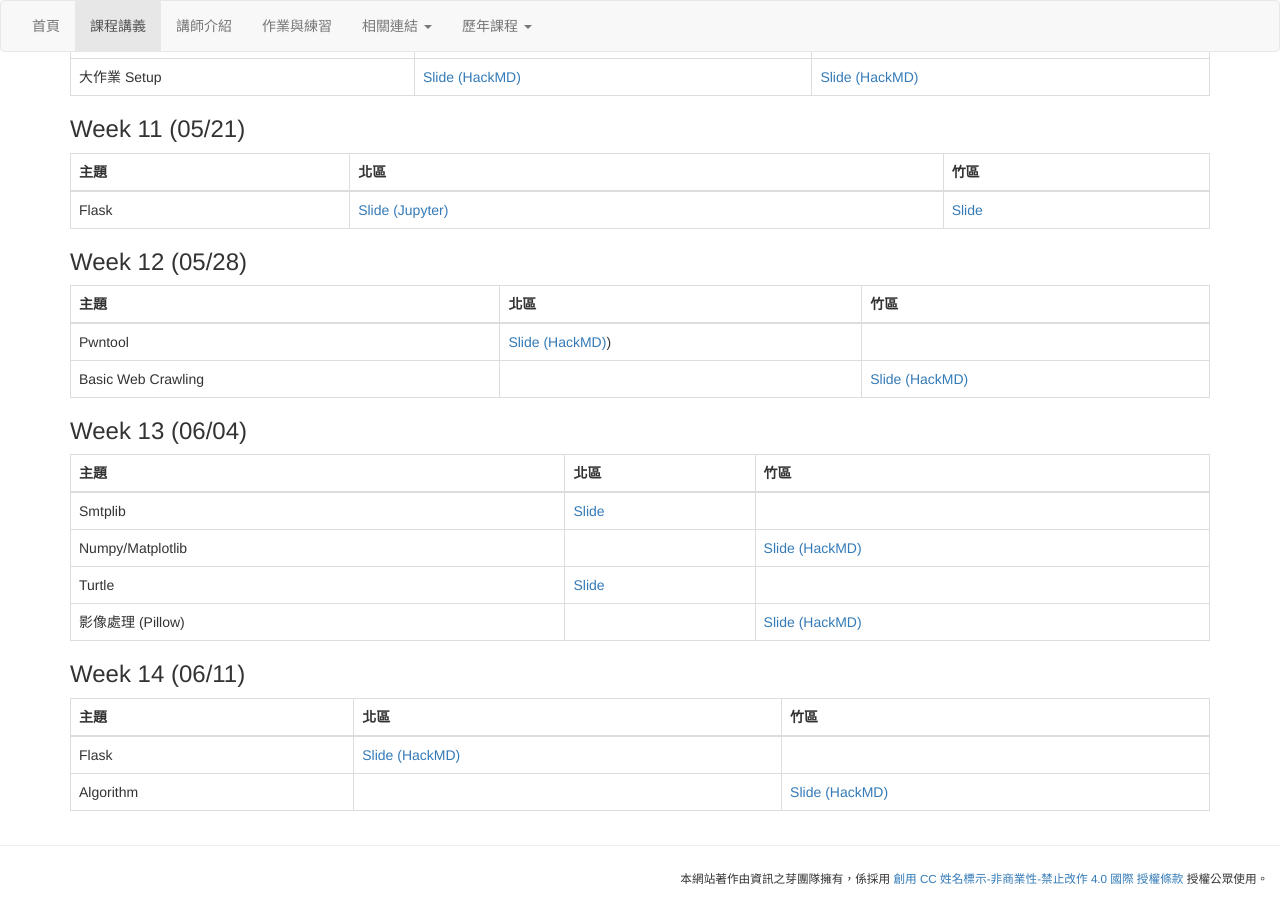
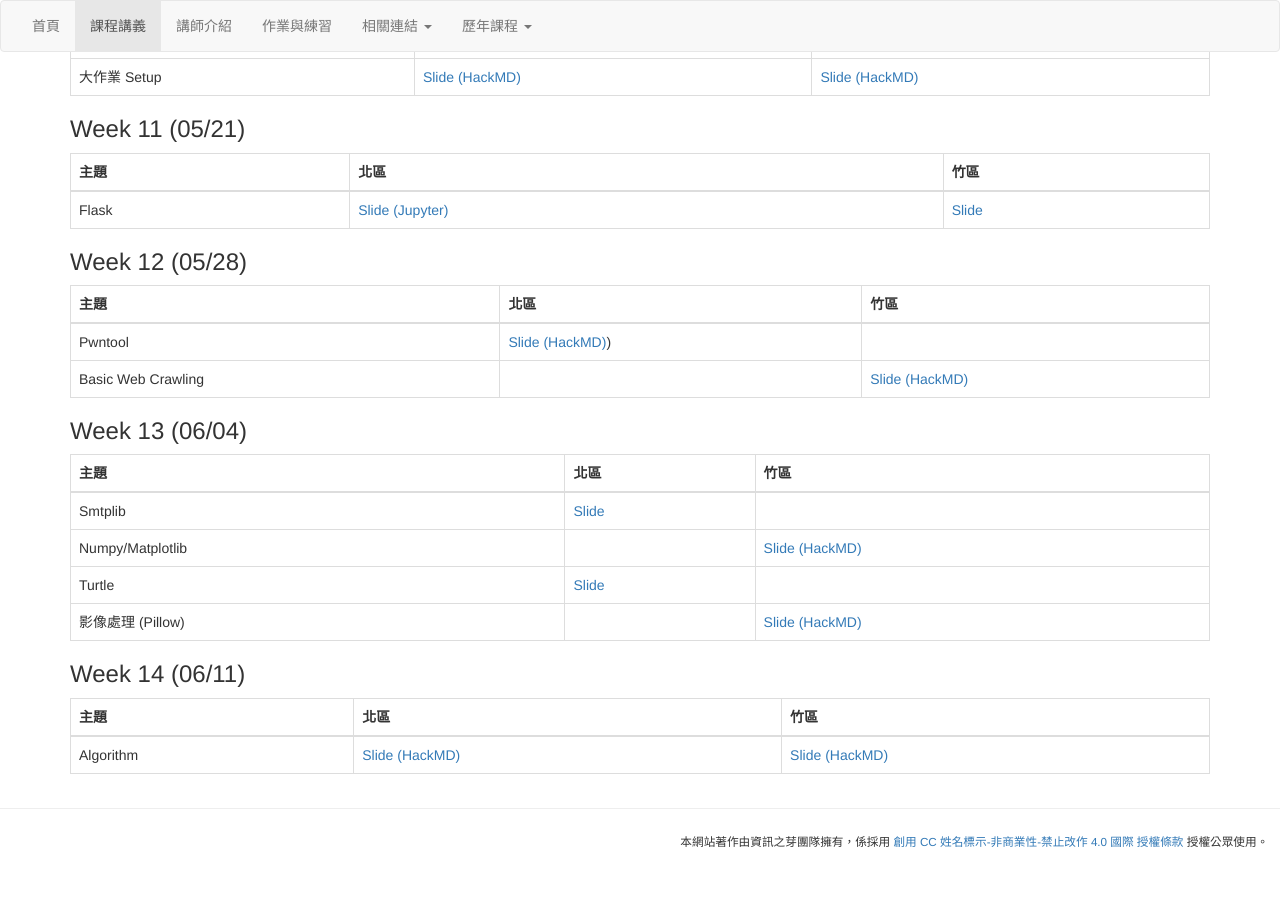
Before and after one commit to tw-csie-sprout/py2023, a Jekyll site: the page built from slides.md, in a window 1280 px wide and 900 px high, scrolled down 1827 px. Built offline with Jekyll 4.4.1, drawn with Linux system fonts in a browser that asks for light colours; after the commit the page ends 2690 px from its top, so only the background shows below that.

Commit message:
Fix slides.md error

```diff
--- a/slides.md
+++ b/slides.md
@@ -116,5 +116,4 @@ title: "課程講義"
 {: .table .table-bordered}
 | 主題 | 北區 | 竹區 |
 | --- | --- | --- |
-| Flask | [Slide (HackMD)](https://hackmd.io/@s3131212/SydPlrhI2) |  |
-| Algorithm | | [Slide (HackMD)](https://hackmd.io/Ezu6bpGNR_SUcDYI2QdYAQ) |
+| Algorithm | [Slide (HackMD)](https://hackmd.io/@s3131212/SydPlrhI2) | [Slide (HackMD)](https://hackmd.io/Ezu6bpGNR_SUcDYI2QdYAQ) |
```
